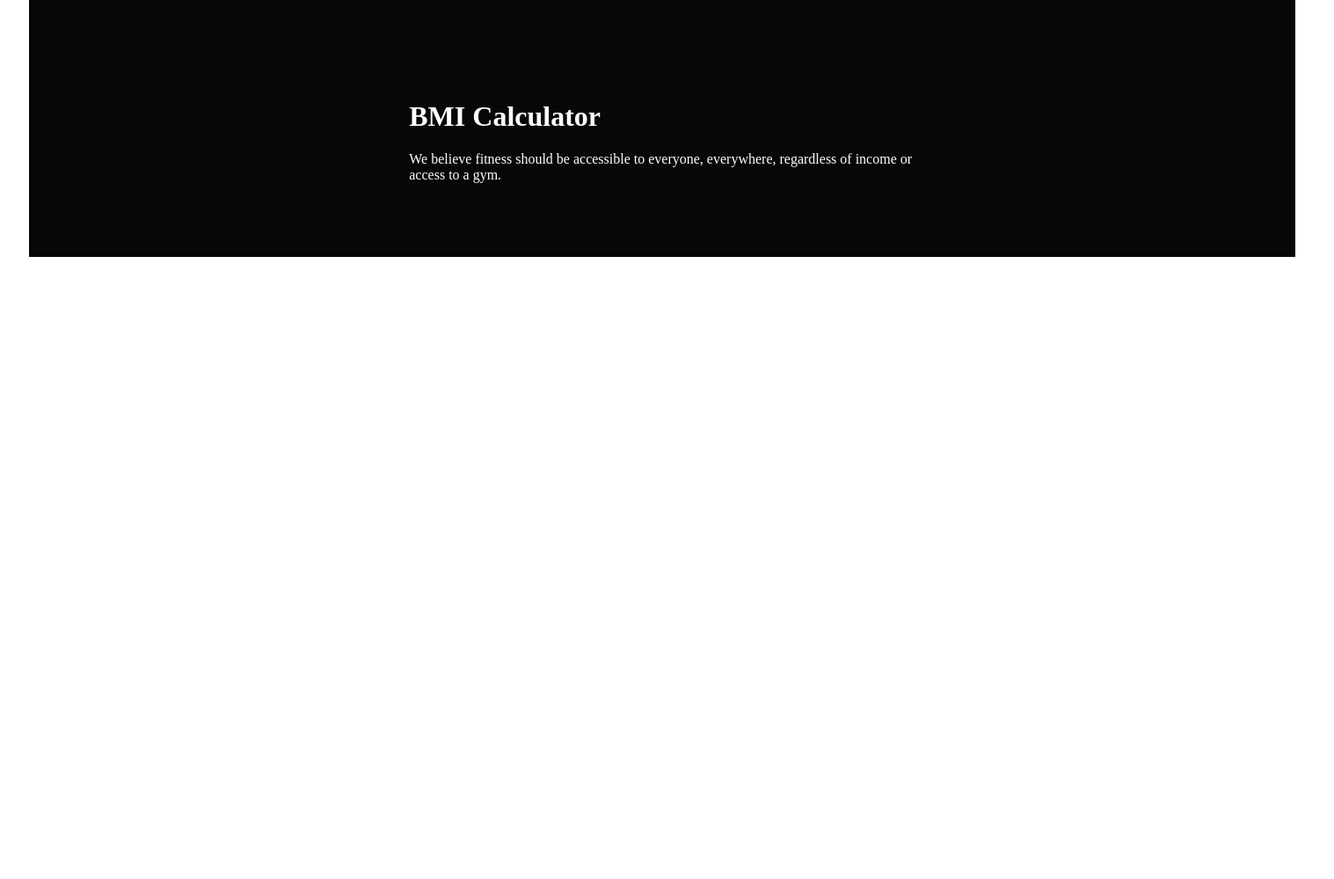
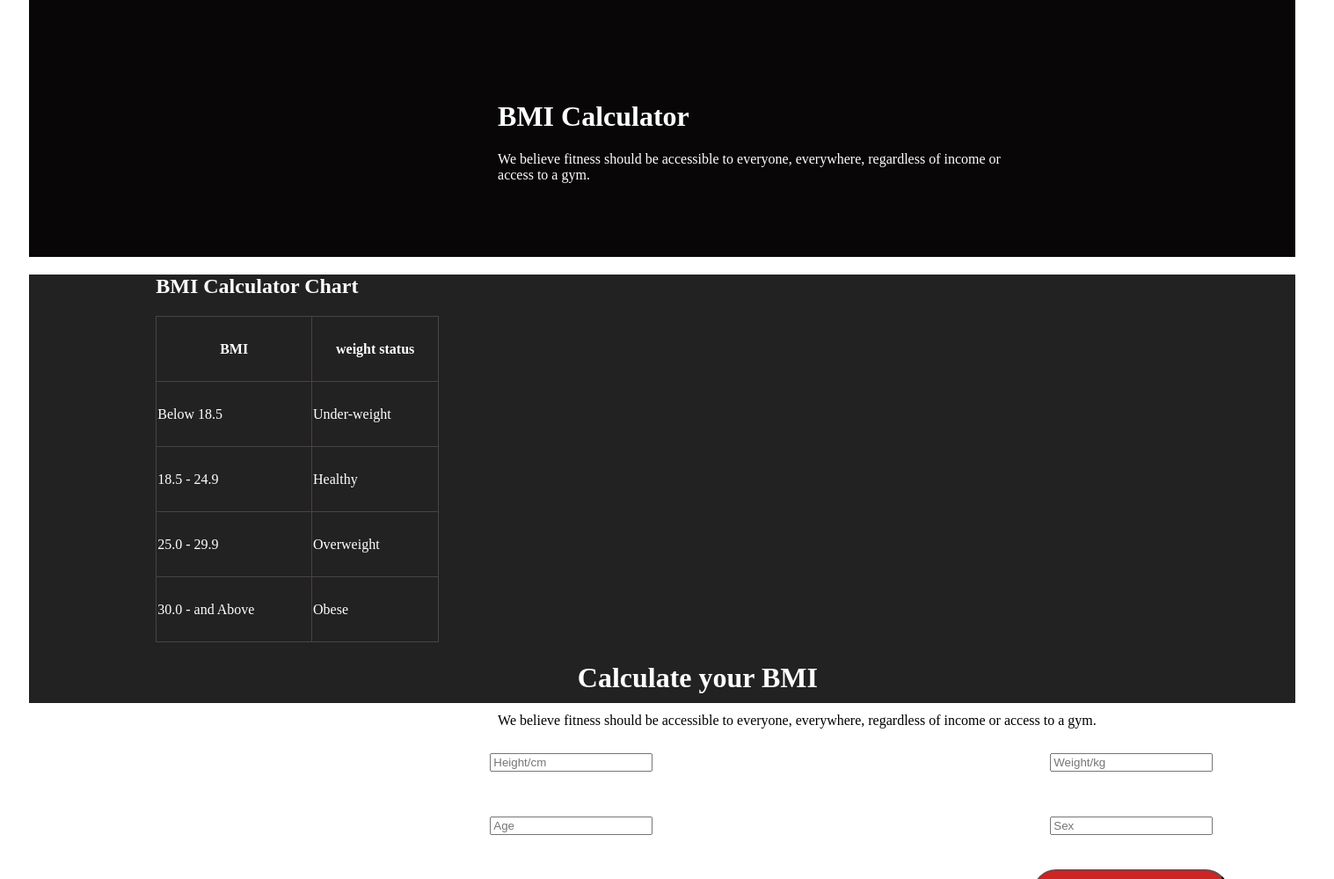
Before and after one commit to imranruman/Assignment-2, a plain HTML site: page index.html in a window 1280 px wide. Shown: the part 2797-3796 px from the top of the page at 88% size, 1517 px wide, since content can reach past the window. Before the commit the page ends 3097 px from the top, so only its background shows below. Drawn offline with Linux system fonts and the light colour scheme.

Commit message:
bmi calculator added

```diff
--- a/index.html
+++ b/index.html
@@ -226,6 +226,62 @@
     </div>
 
    </main>
+   <main class="fit-10">
+    <h2 class="text-12"> BMI Calculator Chart </h2>
+<table>
+    <tr>
+        <th class="text-13">BMI</th>
+        <th class="text-13">weight status</th>
+    </tr>
+    <tr class="text-13">
+        <td>Below 18.5</td>
+        <td>Under-weight</td>
+    </tr>
+    <tr class="text-13">
+        <td>18.5 - 24.9</td>
+        <td>Healthy</td>
+    </tr>
+    <tr class="text-13">
+        <td>25.0 - 29.9</td>
+        <td>Overweight</td>
+    </tr>
+    <tr class="text-13">
+        <td>30.0 - and Above</td>
+        <td>Obese</td>
+    </tr>
+
+</table>
+<div class="place-i">
+    <div class="place-t">
+        <h1 class="text-12">Calculate your BMI</h1>
+        <p>We believe fitness should be accessible to everyone, everywhere, regardless of income or access to a gym. </p>
+    </div>
+    <div class="place-0">
+        <div class="place-1">
+            <input type="Height/cm" placeholder="Height/cm">
+        </div>
+        <div class="place-2">
+            <input type="Weight/kg" placeholder="Weight/kg">
+        </div>
+        <div class="place-3">
+            <input type="Age" placeholder="Age">
+        </div>
+        <div class="place-4">
+            <input type="Sex" placeholder="Sex">
+        </div>
+        <div class="place-5">
+            <input type="Select an activity factor" placeholder="Select an activity factor">
+        </div>
+           <div>
+            <button class="btn-2">Calculate</button>
+           </div>
+
+
+    </div>
+
+
+</div>
+   </main>
     <footer>
 
     </footer>
--- a/styles/fitness.css
+++ b/styles/fitness.css
@@ -344,6 +344,8 @@ nav ul{
 
 .text-12{
     color: white;
+    margin-left: 10%;
+    size: ;
 }
 
 .bmi-ca{
@@ -351,3 +353,109 @@ nav ul{
    margin-left: 30%;
 
 }
+
+.fit-10{
+    width: 1440px;
+    height: 487px;
+    margin-left: 2%;
+    margin-right: 2%;
+    background-color: rgba(34, 34, 34, 1);
+}
+
+.text-13{
+    color: white;
+
+}
+
+table,tr,th,td{
+    border: 1px solid rgb(76, 66, 66);
+    border-collapse: collapse;
+
+}
+table{
+    height: 371px;
+    width: 322px;
+    margin-left: 10%;
+}
+
+.place-1{
+    width:282.5px ;
+    height:48px ;
+    padding-left: 20px;
+    padding-right: 40px;
+    padding-top: 12px;
+    padding-bottom: 12px;
+    opacity: 100%;
+    radius: 10px;
+}
+
+.place-2{
+    width:282.5px ;
+    height:48px ;
+    padding-left: 20px;
+    padding-right: 40px;
+    padding-top: 12px;
+    padding-bottom: 12px;
+    opacity: 100%;
+    radius: 10px;
+
+}
+
+.place-3{
+    width:282.5px ;
+    height:48px ;
+    padding-left: 20px;
+    padding-right: 40px;
+    padding-top: 12px;
+    padding-bottom: 12px;
+    opacity: 100%;
+    radius: 10px;
+}
+
+.place-4{
+    width:282.5px ;
+    height:48px ;
+    padding-left: 20px;
+    padding-right: 40px;
+    padding-top: 12px;
+    padding-bottom: 12px;
+    opacity: 100%;
+    radius: 10px;
+}
+
+.place-5{
+    width: 577px;
+    height:48px ;
+    padding-left: 20px;
+    padding-right: 40px;
+    padding-top: 12px;
+    padding-bottom: 12px;
+    opacity: 100%;
+    radius: 10px;
+}
+
+.btn-2{
+    width:224px;
+    height: 54px;
+    background-color: rgb(205, 36, 36);
+    border-radius: 30px;
+    color: white;
+
+}
+
+.place-i{
+    background-position-y: top;
+}
+.place-t{
+    margin-left: 37%;
+
+}
+.place-0{
+    display: grid;
+    grid-template-columns:repeat(2,2fr) ;
+    border-radius: 30px;
+    width: 100px;
+    height: 100px;
+    margin-left: 35%;
+    margin-bottom: 30%;
+}
```
